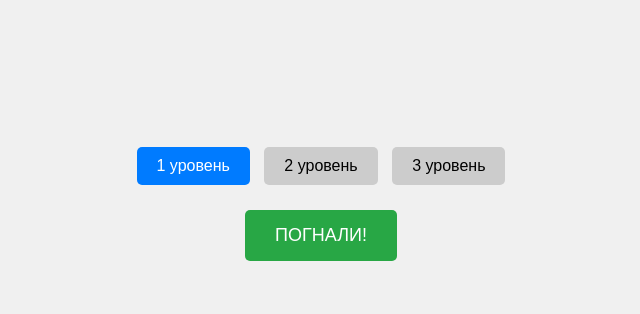
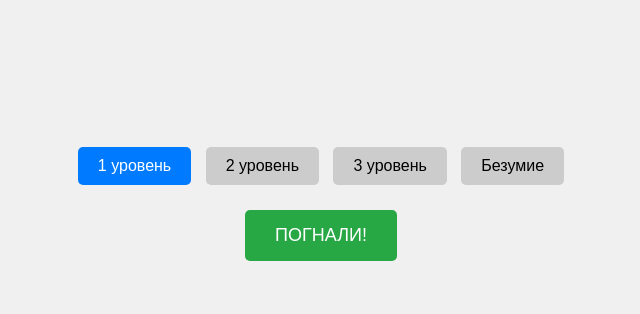
Before and after one commit to kalich944/Rap-freestyle-generator, a plain HTML site: page index.html in a window 1280 px wide. Shown: the part 174-488 px from the top of the page, without its empty margins (319-959 px from the left). Drawn offline with Linux system fonts and the light colour scheme.

Commit message:
Update index.html

```diff
--- a/index.html
+++ b/index.html
@@ -51,6 +51,7 @@
             <button class="level-btn active" data-level="1">1 уровень</button>
             <button class="level-btn" data-level="2">2 уровень</button>
             <button class="level-btn" data-level="3">3 уровень</button>
+                <button class="level-btn" data-level="4">Безумие</button>
         </div>
         <button class="start-btn">ПОГНАЛИ!</button>
         <div class="result" id="result"></div>
```
